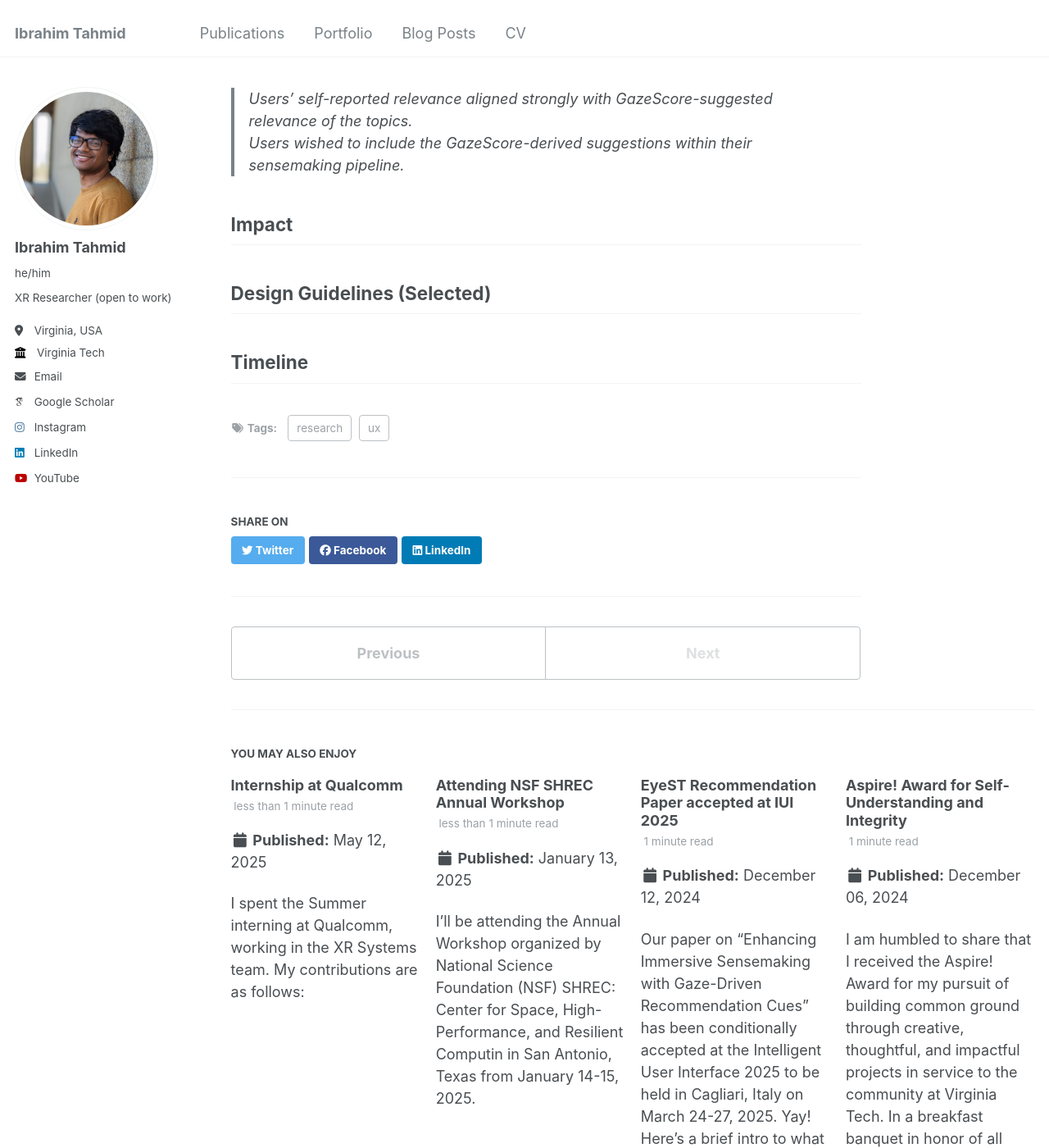
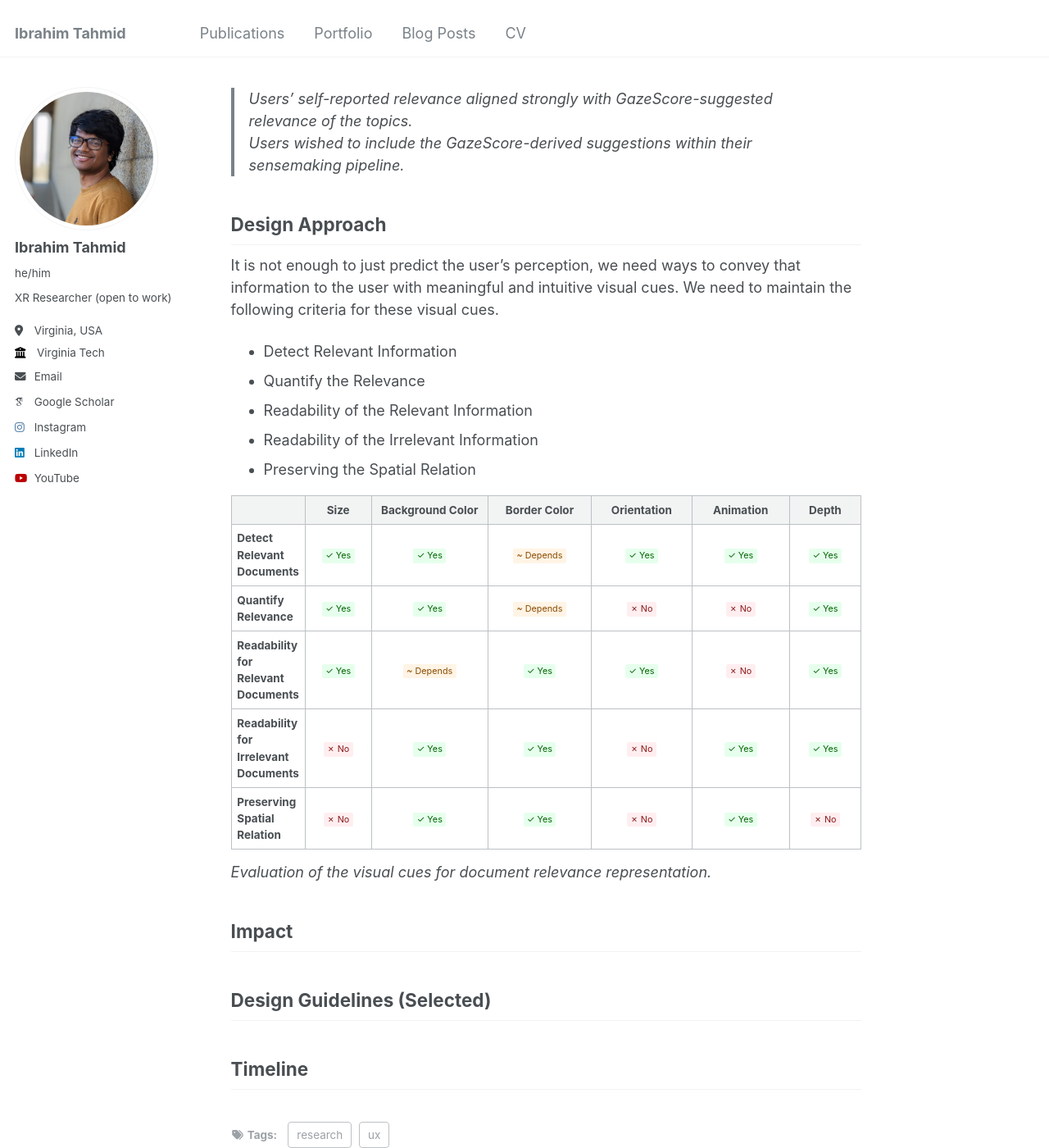
Before and after one commit to iatahmid/iatahmid.github.io, a Jekyll site: the page built from _posts/2025-09-10-case-study-gist.md, in a window 1280 px wide and 1400 px high, scrolled down 3467 px. Shown: the whole window at 82% size. Built offline with Jekyll 4.4.1, drawn with Linux system fonts in a browser that asks for light colours; some web fonts are replaced; some of the changed text lies outside the part shown.

Commit message:
case study - gist

```diff
--- a/_posts/2025-09-10-case-study-gist.md
+++ b/_posts/2025-09-10-case-study-gist.md
@@ -57,7 +57,7 @@ We identified the following two key problems:
   * Varjo XR-3 tethered to a PC.
 * **Data Collection:** NASA TLX, SUS, UEQ, Semi-structured interview, Interaction Logs.
 
-### Findings
+### Key Findings
 > Users preferred automated appraoch because of the ease, comfort, and performance enhancement it offered. \\
 > Users were concerned about losing control when the AI did not provide rationales behind its actions.
 
@@ -75,9 +75,82 @@ We identified the following two key problems:
   * HoloLens 2 with eye-tracking enabled.
 * **Data Collection:** NASA TLX, Self-reported topic relevance, Semi-structured interview, Interaction Logs, Eye-tracking logs.
 
-### Findings
+### Key Findings
 > Users' self-reported relevance aligned strongly with GazeScore-suggested relevance of the topics. \\
 > Users wished to include the GazeScore-derived suggestions within their sensemaking pipeline.
+
+## Design Approach
+It is not enough to just predict the user's perception, we need ways to convey that information to the user with meaningful and intuitive visual cues. We need to maintain the following criteria for these visual cues.
+
+* Detect Relevant Information
+* Quantify the Relevance
+* Readability of the Relevant Information
+* Readability of the Irrelevant Information
+* Preserving the Spatial Relation
+
+<!-- Table: Evaluation of the visual cues for document relevance representation -->
+<table style="width:100%; border-collapse:collapse;">
+  <thead>
+    <tr>
+      <th style="text-align:left;">&nbsp;</th>
+      <th style="text-align:center; width:7rem;">Size</th>
+      <th style="text-align:center; width:11rem;"><strong>Background Color</strong></th>
+      <th style="text-align:center; width:11rem;"><strong>Border Color</strong></th>
+      <th style="text-align:center; width:9rem;">Orientation</th>
+      <th style="text-align:center; width:9rem;">Animation</th>
+      <th style="text-align:center; width:7rem;">Depth</th>
+    </tr>
+  </thead>
+  <tbody>
+    <tr>
+      <td><strong>Detect Relevant Documents</strong></td>
+      <td style="text-align:center;"><span class="badge" style="background:#e6ffed; color:#036200;">✓ Yes</span></td>
+      <td style="text-align:center;"><span class="badge" style="background:#e6ffed; color:#036200;">✓ Yes</span></td>
+      <td style="text-align:center;"><span class="badge" style="background:#fff4e5; color:#8a4b00;">~ Depends</span></td>
+      <td style="text-align:center;"><span class="badge" style="background:#e6ffed; color:#036200;">✓ Yes</span></td>
+      <td style="text-align:center;"><span class="badge" style="background:#e6ffed; color:#036200;">✓ Yes</span></td>
+      <td style="text-align:center;"><span class="badge" style="background:#e6ffed; color:#036200;">✓ Yes</span></td>
+    </tr>
+    <tr>
+      <td><strong>Quantify Relevance</strong></td>
+      <td style="text-align:center;"><span class="badge" style="background:#e6ffed; color:#036200;">✓ Yes</span></td>
+      <td style="text-align:center;"><span class="badge" style="background:#e6ffed; color:#036200;">✓ Yes</span></td>
+      <td style="text-align:center;"><span class="badge" style="background:#fff4e5; color:#8a4b00;">~ Depends</span></td>
+      <td style="text-align:center;"><span class="badge" style="background:#ffeef0; color:#8a1a1a;">✗ No</span></td>
+      <td style="text-align:center;"><span class="badge" style="background:#ffeef0; color:#8a1a1a;">✗ No</span></td>
+      <td style="text-align:center;"><span class="badge" style="background:#e6ffed; color:#036200;">✓ Yes</span></td>
+    </tr>
+    <tr>
+      <td><strong>Readability for Relevant Documents</strong></td>
+      <td style="text-align:center;"><span class="badge" style="background:#e6ffed; color:#036200;">✓ Yes</span></td>
+      <td style="text-align:center;"><span class="badge" style="background:#fff4e5; color:#8a4b00;">~ Depends</span></td>
+      <td style="text-align:center;"><span class="badge" style="background:#e6ffed; color:#036200;">✓ Yes</span></td>
+      <td style="text-align:center;"><span class="badge" style="background:#e6ffed; color:#036200;">✓ Yes</span></td>
+      <td style="text-align:center;"><span class="badge" style="background:#ffeef0; color:#8a1a1a;">✗ No</span></td>
+      <td style="text-align:center;"><span class="badge" style="background:#e6ffed; color:#036200;">✓ Yes</span></td>
+    </tr>
+    <tr>
+      <td><strong>Readability for Irrelevant Documents</strong></td>
+      <td style="text-align:center;"><span class="badge" style="background:#ffeef0; color:#8a1a1a;">✗ No</span></td>
+      <td style="text-align:center;"><span class="badge" style="background:#e6ffed; color:#036200;">✓ Yes</span></td>
+      <td style="text-align:center;"><span class="badge" style="background:#e6ffed; color:#036200;">✓ Yes</span></td>
+      <td style="text-align:center;"><span class="badge" style="background:#ffeef0; color:#8a1a1a;">✗ No</span></td>
+      <td style="text-align:center;"><span class="badge" style="background:#e6ffed; color:#036200;">✓ Yes</span></td>
+      <td style="text-align:center;"><span class="badge" style="background:#e6ffed; color:#036200;">✓ Yes</span></td>
+    </tr>
+    <tr>
+      <td><strong>Preserving Spatial Relation</strong></td>
+      <td style="text-align:center;"><span class="badge" style="background:#ffeef0; color:#8a1a1a;">✗ No</span></td>
+      <td style="text-align:center;"><span class="badge" style="background:#e6ffed; color:#036200;">✓ Yes</span></td>
+      <td style="text-align:center;"><span class="badge" style="background:#e6ffed; color:#036200;">✓ Yes</span></td>
+      <td style="text-align:center;"><span class="badge" style="background:#ffeef0; color:#8a1a1a;">✗ No</span></td>
+      <td style="text-align:center;"><span class="badge" style="background:#e6ffed; color:#036200;">✓ Yes</span></td>
+      <td style="text-align:center;"><span class="badge" style="background:#ffeef0; color:#8a1a1a;">✗ No</span></td>
+    </tr>
+  </tbody>
+</table>
+<p><em>Evaluation of the visual cues for document relevance representation.</em></p>
+
 
 ## Impact
 
```
